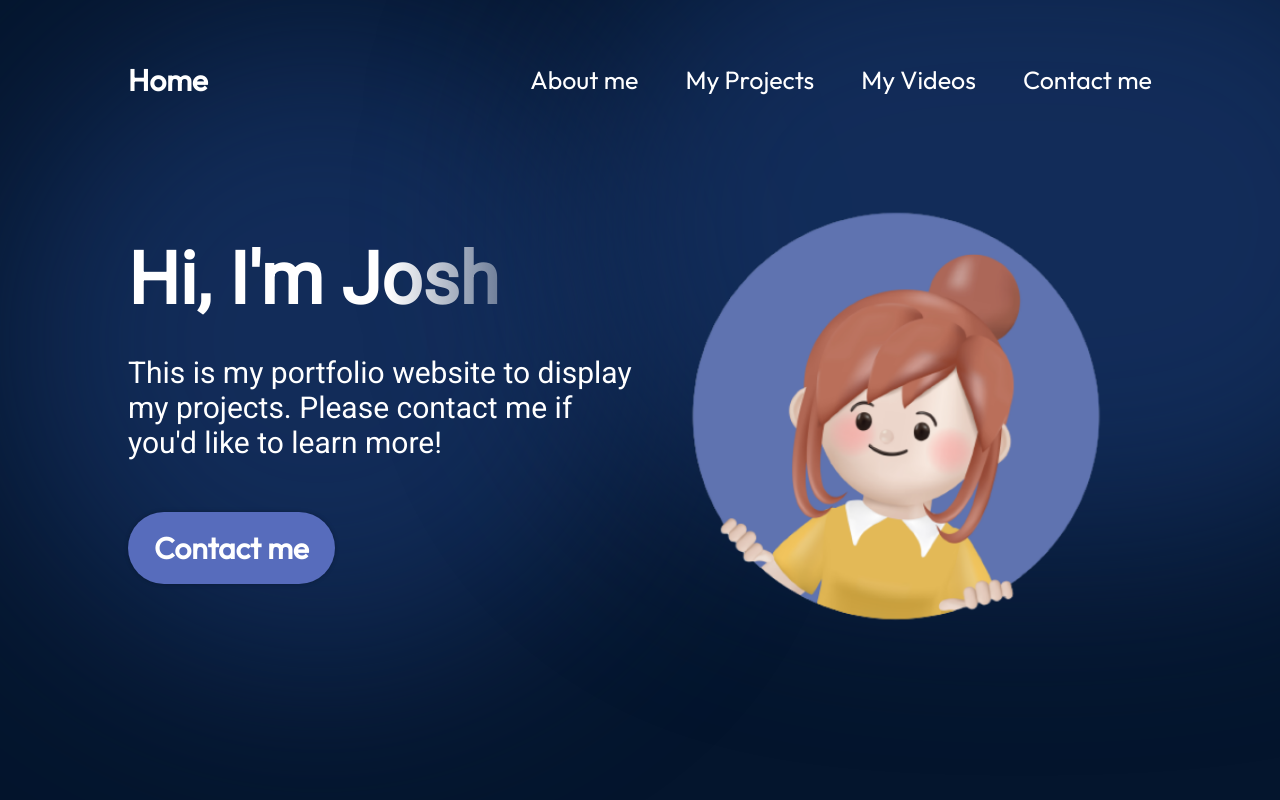
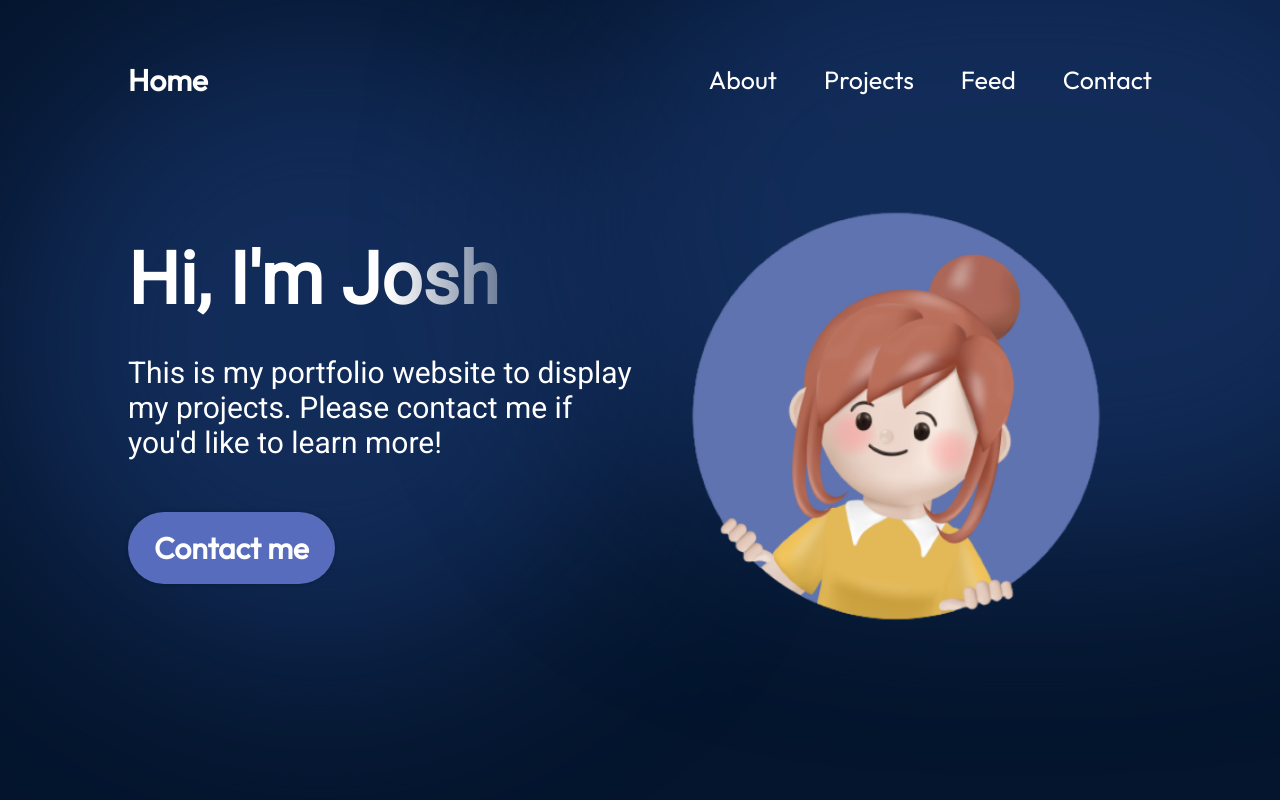
Before and after one commit to joshbatties/portfolio, a React (Vite) app in the folder portfolio/: page / in a window 1280 px wide. Shown: the top 800 px of the page. Built offline with nearby package versions, Linux system fonts and the light colour scheme.

Commit message:
Update Navbar titles

```diff
--- a/portfolio/src/components/Navbar/Navbar.jsx
+++ b/portfolio/src/components/Navbar/Navbar.jsx
@@ -27,16 +27,16 @@
             onClick= {() => setMenuOpen(false)}
         >
             <li>
-                <a href="#about">About me</a>
+                <a href="#about">About</a>
             </li>
             <li>
-                <a href="#projects">My Projects</a>
+                <a href="#projects">Projects</a>
             </li>
             <li>
-                <a href="#videos">My Videos</a>
+                <a href="#videos">Feed</a>
             </li>
             <li>
-                <a href="#contact">Contact me</a>
+                <a href="#contact">Contact</a>
             </li>
         </ul>
        </div>
```
